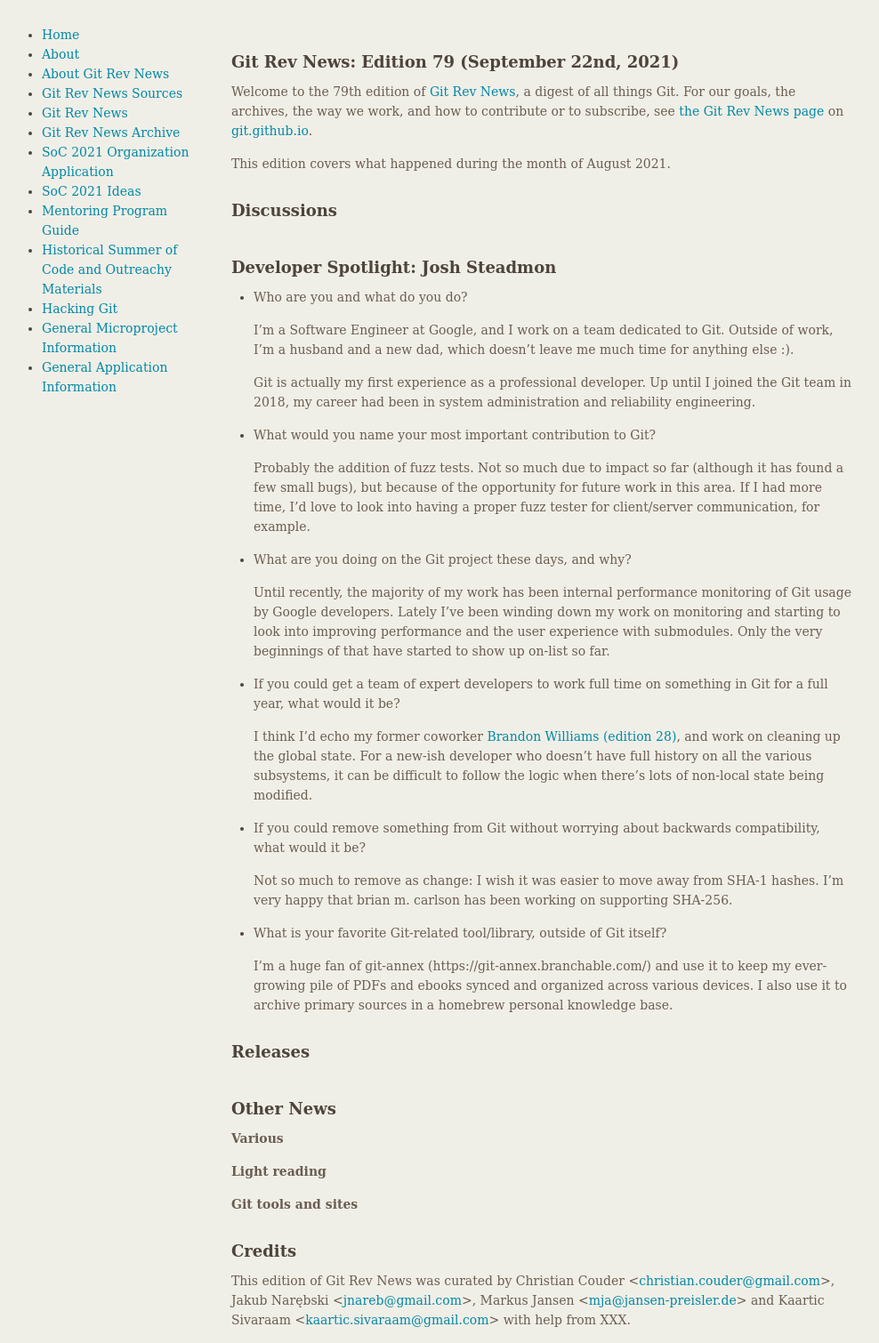
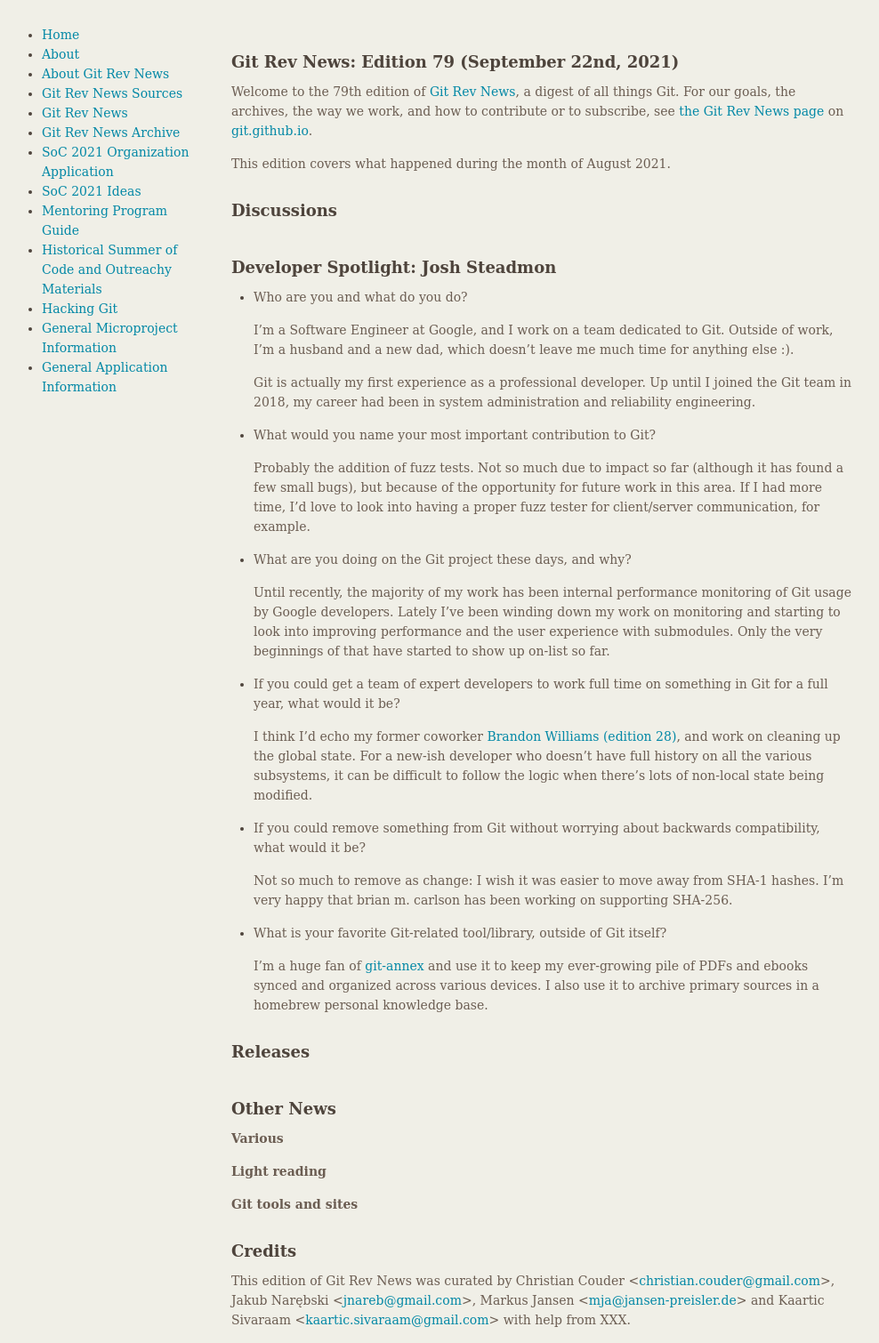
Before and after one commit to git/git.github.io, a Jekyll site: the page built from rev_news/drafts/edition-79.md, in a window 1280 px wide. Shown: the whole page at 89% size, without its empty margins (149-1137 px from the left). Built offline with Jekyll 4.4.1, drawn with Linux system fonts in a browser that asks for light colours.

Commit message:
rn-79: linkinfy git-annex

```diff
--- a/rev_news/drafts/edition-79.md
+++ b/rev_news/drafts/edition-79.md
@@ -75,7 +75,7 @@
 
 * What is your favorite Git-related tool/library, outside of Git itself?
 
-  I'm a huge fan of git-annex (https://git-annex.branchable.com/) and use
+  I'm a huge fan of [git-annex](https://git-annex.branchable.com/) and use
   it to keep my ever-growing pile of PDFs and ebooks synced and organized
   across various devices. I also use it to archive primary sources in a
   homebrew personal knowledge base.
```
